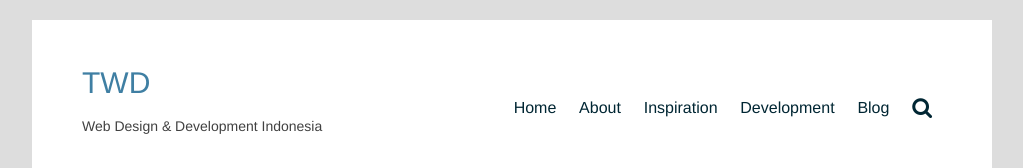
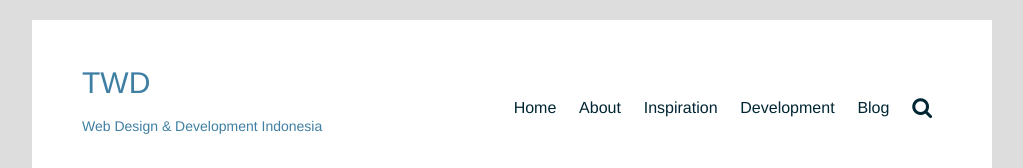
Before and after one commit to tutweb/Search-Form, a plain HTML site: page index.html in a window 1280 px wide. Shown: the top 168 px of the page, without its empty margins (128-1151 px from the left). Drawn offline with nearby package versions, Linux system fonts and the light colour scheme.

Commit message:
add link
Add link

```diff
--- a/index.html
+++ b/index.html
@@ -19,7 +19,7 @@
 
 		<div class="logo">
 			<h1><a href="http://www.tutorial-webdesign.com">TWD</a></h1>
-			<p>Web Design & Development Indonesia</p>
+			<p><a href="http://www.tutorial-webdesign.com/tutorial-cara-membuat-form-pencarian-tersembunyi-dengan-jquery">Web Design & Development Indonesia</a></p>
 		</div>
 
 		<div class="top-menu">
```
Also changed, not shown: 1 other file.
